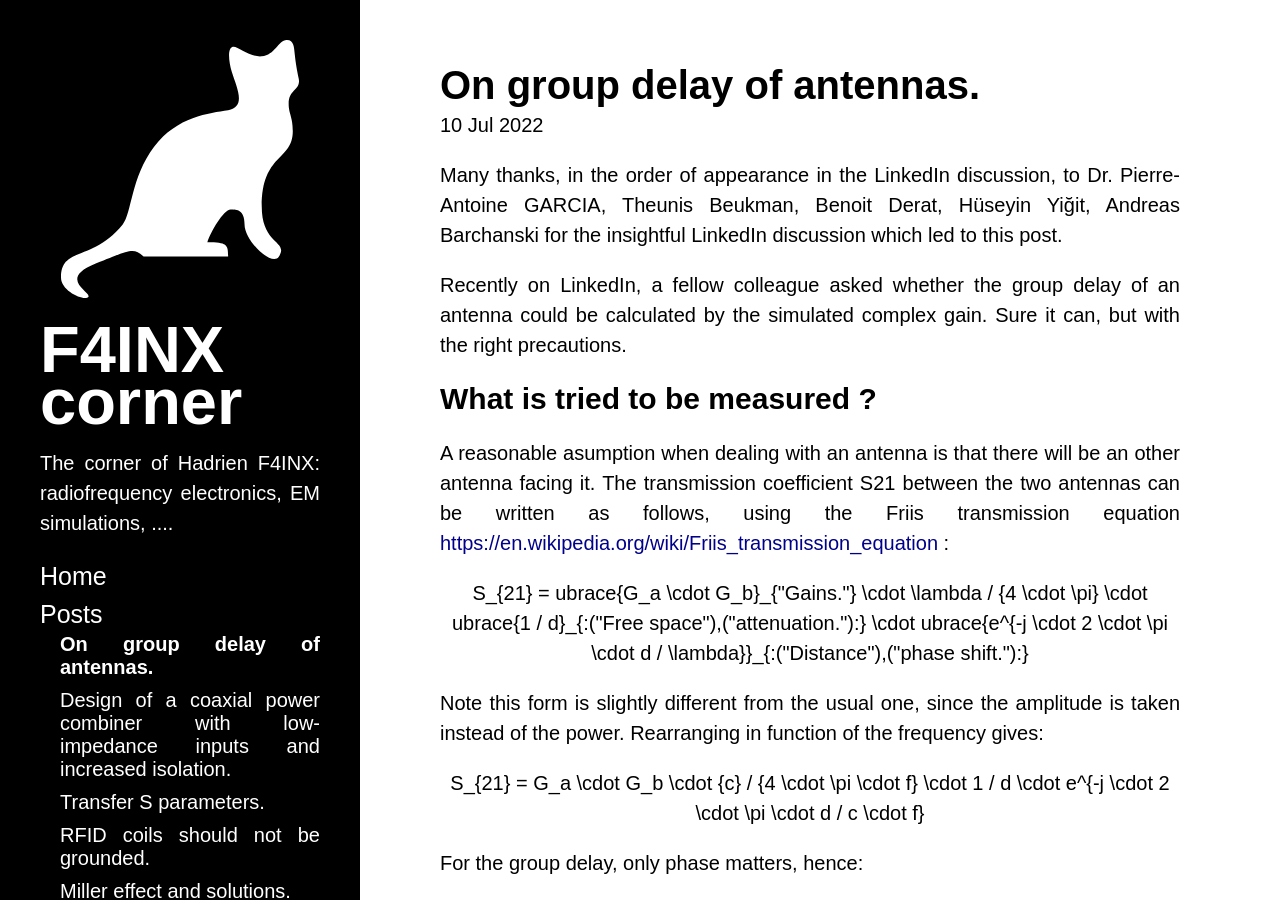
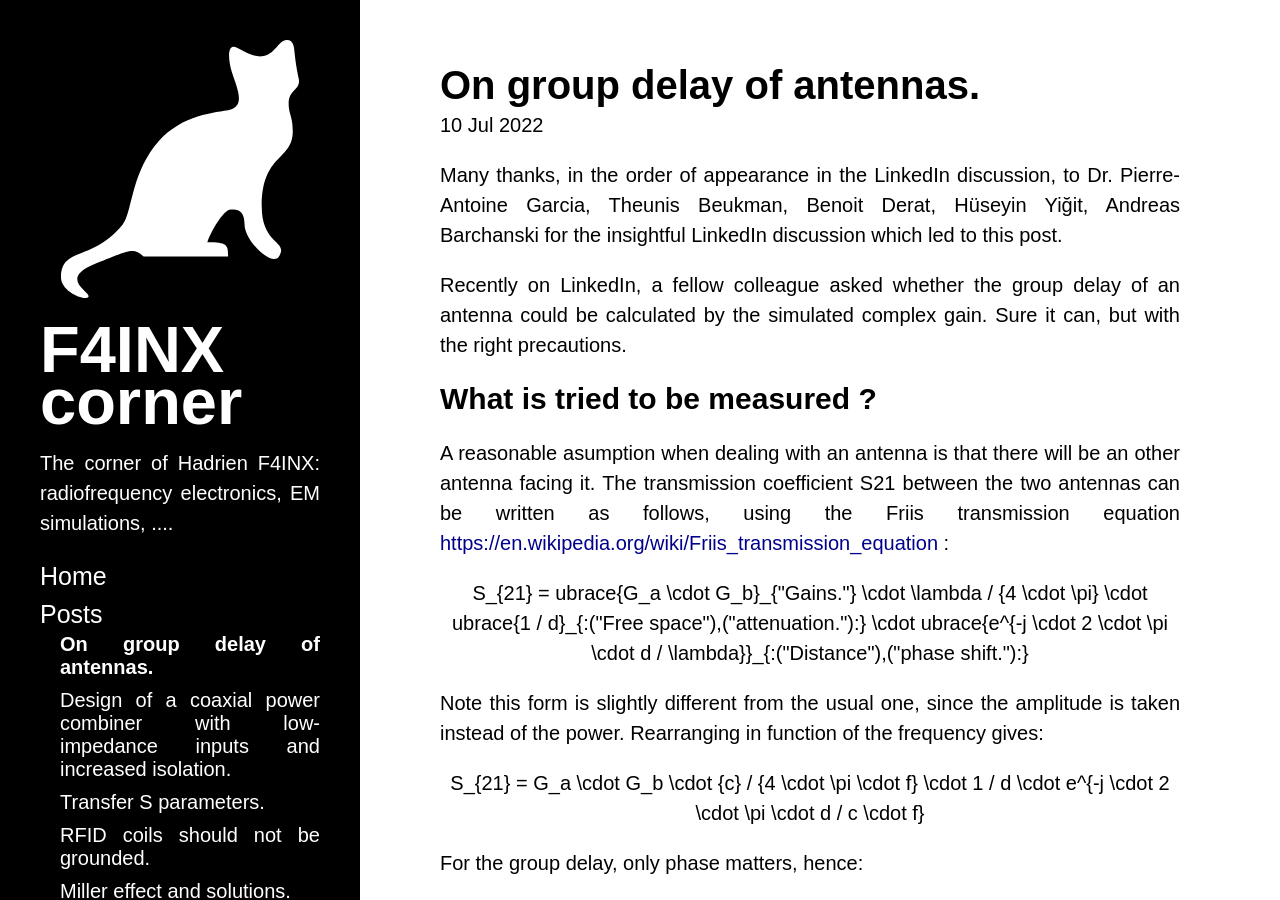
Before and after one commit to thadrien/Zview.github.io, a Jekyll site: the page built from _posts/2022-07-10-on-antennas-group-delay.md, in a window 1280 px wide and 900 px high. Built offline with Jekyll 4.4.1, drawn with Linux system fonts in a browser that asks for light colours; a script that is not in the unit is left out.

Commit message:
Fix typography in name in 2022-07-10-on-antennas-group-delay.md.

```diff
--- a/_posts/2022-07-10-on-antennas-group-delay.md
+++ b/_posts/2022-07-10-on-antennas-group-delay.md
@@ -5,7 +5,7 @@ permalink: /posts/on-antennas-group-delay.html
 last_modified_at: 2022-07-10 16-54
 ---
 
-<p class="note">Many thanks, in the order of appearance in the LinkedIn discussion, to Dr. Pierre-Antoine GARCIA, Theunis Beukman, Benoit Derat, Hüseyin Yiğit, Andreas Barchanski for the insightful LinkedIn discussion which led to this post.</p>
+<p class="note">Many thanks, in the order of appearance in the LinkedIn discussion, to Dr. Pierre-Antoine Garcia, Theunis Beukman, Benoit Derat, Hüseyin Yiğit, Andreas Barchanski for the insightful LinkedIn discussion which led to this post.</p>
 
 Recently on LinkedIn, a fellow colleague asked whether the group delay of an antenna could be calculated by the simulated complex gain. Sure it can, but with the right precautions.
 
```
